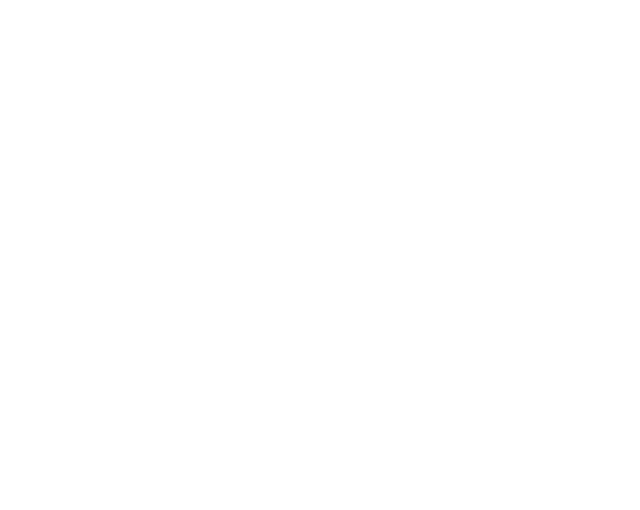
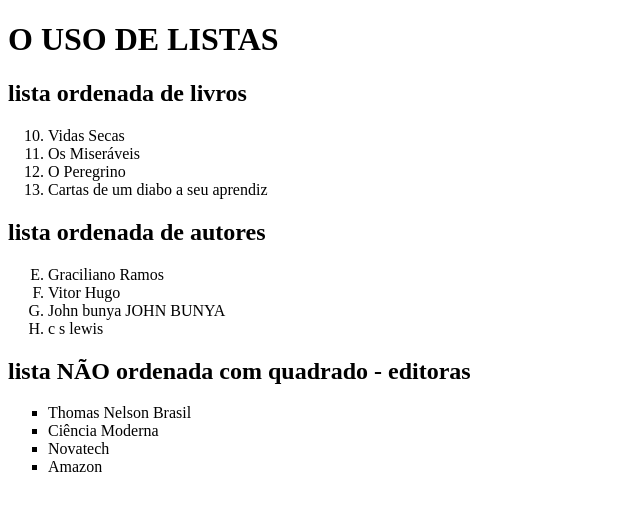
Before and after one commit to lari-ms/LingMarc, a plain HTML site: page main.html in a window 1280 px wide. Shown: the whole page, without its empty margins (0-640 px from the left). Drawn offline with Linux system fonts and the light colour scheme.

Commit message:
terminei o arq

```diff
--- a/main.html
+++ b/main.html
@@ -6,6 +6,36 @@
     <title>Document</title>
 </head>
 <body>
+    <h1>O USO DE LISTAS</h1>
 
+    <div>
+        <h2>lista ordenada de livros</h2>
+        <ol start="10">
+            <li>Vidas Secas</li>
+            <li>Os Miseráveis</li>
+            <li>O Peregrino</li>
+            <li>Cartas de um diabo a seu aprendiz</li>
+        </ol>
+    </div>
+
+    <div>
+        <h2>lista ordenada de autores</h2>
+        <ol type="A" start="5">
+            <li>Graciliano Ramos</li>
+            <li>Vitor Hugo</li>
+            <li>John bunya JOHN BUNYA</li>
+            <li>c s lewis</li>
+        </ol>
+    </div>
+
+    <div>
+        <h2>lista NÃO ordenada com quadrado - editoras</h2>
+        <ul style="list-style-type:square">
+            <li>Thomas Nelson Brasil</li>
+            <li>Ciência Moderna</li>
+            <li>Novatech</li>
+            <li>Amazon</li>
+        </ul>
+    </div>
 </body>
 </html>
```
